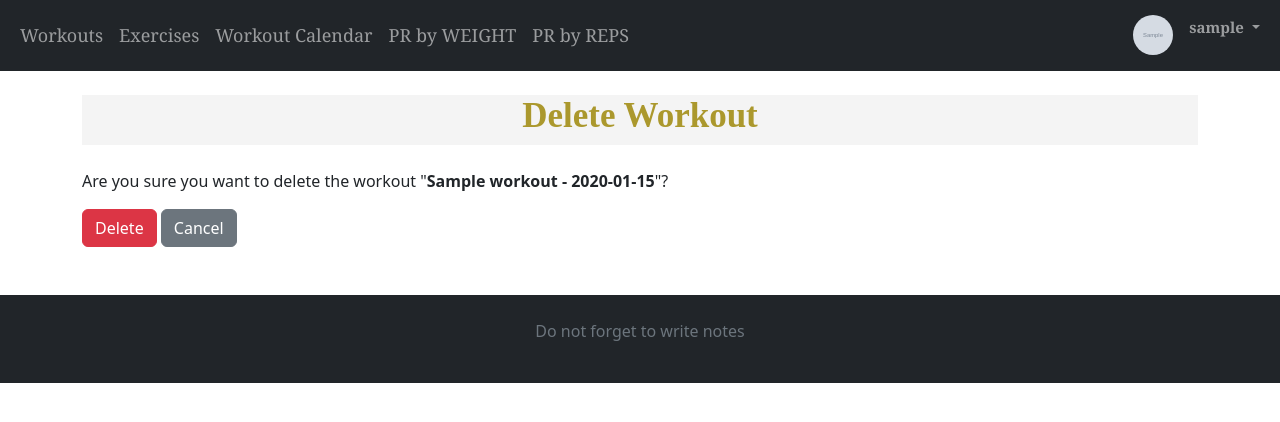
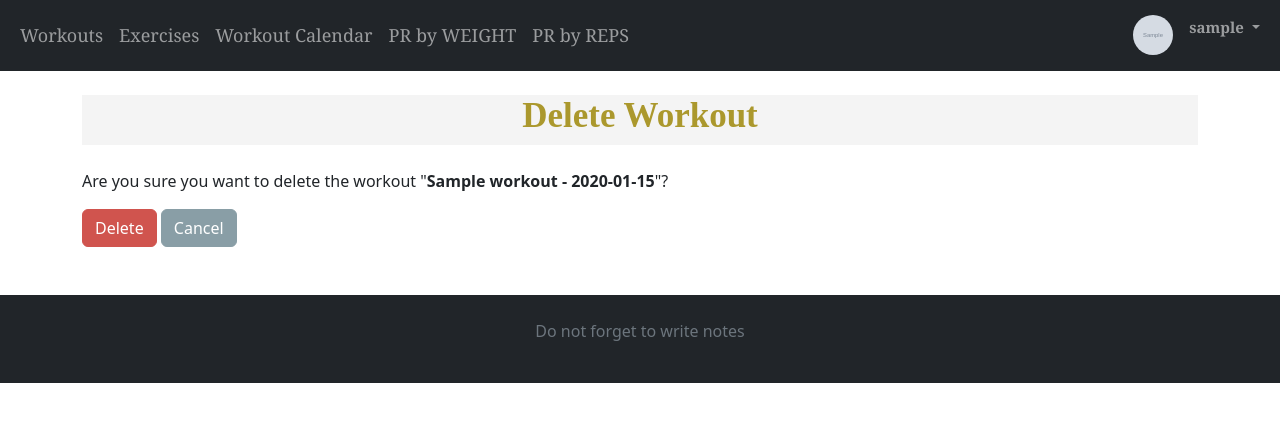
Before and after one commit to TomaDovydene/Workout_Journal.py, a Django app: page /journal/workout/1/delete/ in a window 1280 px wide. Shown: the part 241-663 px from the top of the page. Run offline with Django 4.2, Linux system fonts and the light colour scheme; a user stored in the database is signed in; tables that the repository leaves empty hold one stand-in row (values such as "Sample post"); grey boxes marked "Sample" are stand-in pictures.

Commit message:
2023-06-10 19:30 veikia

```diff
--- a/mysite/journal/forms.py
+++ b/mysite/journal/forms.py
@@ -19,7 +19,7 @@ class ProfileUpdateForm(forms.ModelForm):
 
 
 class WorkoutForm(forms.ModelForm):
-    notes = forms.CharField(max_length=100, widget=forms.Textarea(attrs={'rows': 4}))
+    notes = forms.CharField(max_length=100, required=False, widget=forms.Textarea(attrs={'rows': 4}))
     class Meta:
         model = Workout
         fields = ['title', 'date', 'notes']
--- a/mysite/journal/templates/delete_workout.html
+++ b/mysite/journal/templates/delete_workout.html
@@ -33,7 +33,28 @@
 
   <form method="POST">
     {% csrf_token %}
-    <button type="submit" class="btn btn-danger">Delete</button>
-    <a href="{% url 'workout' workout.id %}" class="btn btn-secondary">Cancel</a>
+    <button type="submit" class="btn custom-btn-delete">Delete</button>
+    <a href="{% url 'workout' workout.id %}" class="btn custom-btn-cancel">Cancel</a>
   </form>
+
+<style>
+    .custom-btn-delete {
+  background-color: #D0544E;
+  border-color: #D0544E;
+  color: white;
+    }
+    .custom-btn-delete:hover {
+  background-color: #D0544E;
+}
+
+    .custom-btn-cancel {
+  background-color: #899EA6;
+  border-color: #899EA6;
+  color: white;
+    }
+    .custom-btn-cancel:hover {
+  background-color: #899EA6;
+}
+</style>
+
 {% endblock %}
--- a/mysite/journal/templates/workout.html
+++ b/mysite/journal/templates/workout.html
@@ -16,7 +16,7 @@
 
 <div class="custom-titles-container">
     <h2>
-        <strong class="custom-titles-heading">Completed Exercises in Workout List</strong>
+        <strong class="custom-titles-heading">Workout with Exercises List</strong>
     </h2>
 </div>
         <br>
--- a/mysite/journal/views.py
+++ b/mysite/journal/views.py
@@ -1,4 +1,7 @@
 import itertools
+
+from django.core.exceptions import ObjectDoesNotExist
+from django.db import IntegrityError
 from django.shortcuts import render, get_object_or_404
 from django.urls import reverse_lazy, reverse
 from django.utils.decorators import method_decorator
@@ -206,14 +209,12 @@ def edit_exercise(request, exercise_id):
         exercise.rep = request.POST['rep']
         exercise.notes = request.POST['notes']
 
-        custom_exercise_name = request.POST.get('custom_exercise_name')
-        if exercise.exercise_name.s_custom:
-            exercise.exercise_name.name = custom_exercise_name
-            exercise.exercise_name.save()
-        else:
-            new_custom_exercise_name = ExerciseName.objects.create(name=custom_exercise_name, created_by=request.user,
-                                                                   s_custom=True)
-            exercise.exercise_name = new_custom_exercise_name
+        if exercise.exercise_name and exercise.exercise_name.created_by_id != 1:
+            # Allow editing of exercise name for exercise names not created by user ID 1
+            custom_exercise_name = request.POST.get('custom_exercise_name')
+            if custom_exercise_name:
+                exercise_name, created = ExerciseName.objects.get_or_create(name=custom_exercise_name)
+                exercise.exercise_name = exercise_name
 
         exercise.save()
         return redirect('workout', workout_id=exercise.workout.id)
```
Also changed, not shown: mysite/journal/templates/add_exercise.html (+5 -2 lines), mysite/journal/templates/add_workout.html (+5 -2 lines), mysite/journal/templates/delete_exercise.html (+22 -2 lines), mysite/journal/templates/edit_exercise.html (+17 -7 lines).
